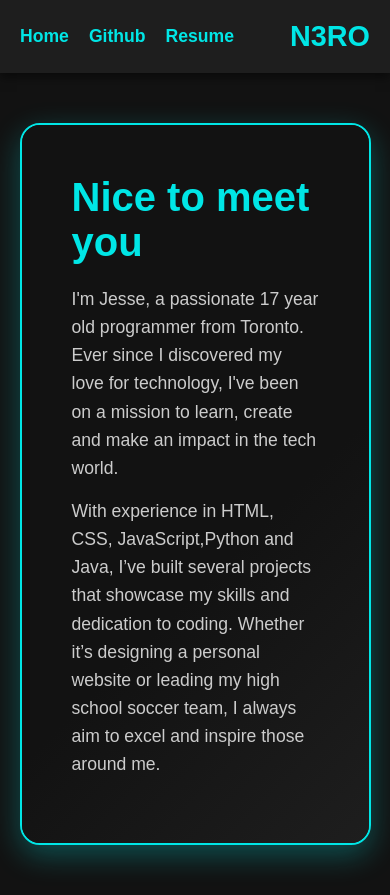
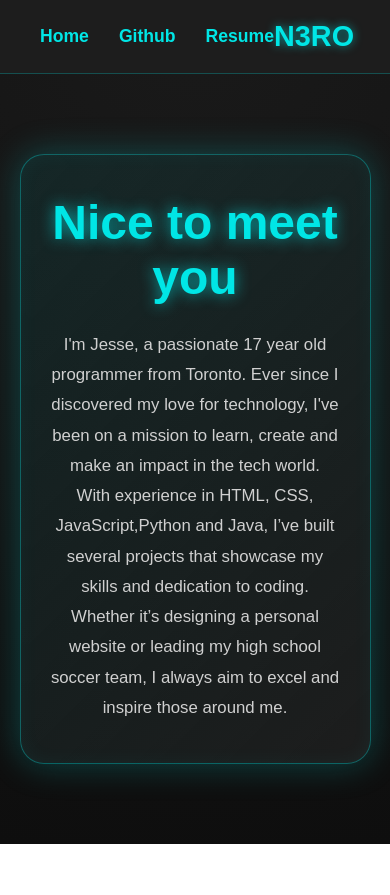
Before and after one commit to N3RO99/Portfolio, a plain HTML site: page About.html in a window 390 px wide. After the commit the page ends 844 px from the top, so only its background shows below. Drawn offline with Linux system fonts and the light colour scheme.

Commit message:
changed entire css

```diff
--- a/About.css
+++ b/About.css
@@ -5,89 +5,111 @@
 }
 
 body {
-    font-family: 'Orbitron', sans-serif; /* Futuristic font */
-    background-color: #121212; /* Dark background */
-    color: #ffffff; /* Light text for contrast */
+  font-family: 'Orbitron', sans-serif;
+  background: radial-gradient(circle at top, #1a1a1a, #0e0e0e);
+  color: #ffffff;
   display: flex;
   flex-direction: column;
   align-items: center;
 }
 
+/* ===== NAVBAR ===== */
 .navbar {
   width: 100%;
-    padding: 20px;
-    background-color: #1e1e1e;
+  padding: 20px 40px;
+  background: rgba(30, 30, 30, 0.9);
+  backdrop-filter: blur(10px);
   display: flex;
   justify-content: space-between;
   align-items: center;
-    box-shadow: 0px 4px 10px rgba(0, 0, 0, 0.5);
+  border-bottom: 1px solid rgba(0, 230, 230, 0.25);
 }
 
 .navbar nav ul {
   list-style: none;
   display: flex;
-    gap: 20px;
+  gap: 30px;
 }
 
 .navbar nav ul li a {
   text-decoration: none;
-    color: #00e6e6; /* Neon color for links */
-    font-weight: bold;
+  color: #00e6e6;
+  font-weight: 600;
   font-size: 1.1rem;
-    transition: color 0.3s ease;
+  position: relative;
 }
 
-  .navbar nav ul li a:hover {
-    color: #ff00cc; /* Hover neon color */
+.navbar nav ul li a::after {
+  content: "";
+  position: absolute;
+  width: 0%;
+  height: 2px;
+  bottom: -6px;
+  left: 0;
+  background: #00e6e6;
+  transition: width 0.3s ease;
+}
+
+.navbar nav ul li a:hover::after {
+  width: 100%;
 }
 
 .brand {
   font-size: 1.8rem;
   font-weight: bold;
   color: #00e6e6;
+  text-shadow: 0 0 10px rgba(0, 230, 230, 0.6);
 }
 
+/* ===== ABOUT SECTION ===== */
 .about-section {
-    display: flex;
-    flex-direction: row;
-    align-items: center;
-    justify-content: center;
   width: 90%;
   max-width: 1100px;
-    margin: 50px 0;
-    background-color: #1e1e1e;
-    border: 2px solid #00e6e6; /* Neon border */
-    border-radius: 20px;
+  margin: 80px 0;
+  padding: 0;
+  display: flex;
+  border-radius: 24px;
+
+  background: linear-gradient(
+    135deg,
+    rgba(0, 230, 230, 0.08),
+    rgba(30, 30, 30, 0.95)
+  );
+
+  border: 1px solid rgba(0, 230, 230, 0.35);
+  box-shadow:
+    0 0 35px rgba(0, 230, 230, 0.25),
+    inset 0 0 20px rgba(0, 230, 230, 0.05);
+
   overflow: hidden;
-    box-shadow: 0px 10px 30px rgba(0, 230, 230, 0.3);
 }
 
+/* LEFT SIDE (TEXT) */
 .about-text {
-    width: 50%;
-    padding: 50px;
-    background: linear-gradient(135deg, #121212 60%, #1e1e1e);
+  width: 55%;
+  padding: 60px;
   display: flex;
   flex-direction: column;
   justify-content: center;
-    border-right: 2px solid #00e6e6; /* Border divider */
 }
 
 .about-text h2 {
-    font-size: 2.5rem;
-    color: #00e6e6; /* Neon heading */
-    margin-bottom: 20px;
+  font-size: 3rem;
+  color: #00e6e6;
+  margin-bottom: 25px;
+  text-shadow: 0 0 15px rgba(0, 230, 230, 0.7);
 }
 
 .about-text p {
-    font-size: 1.1rem;
-    line-height: 1.6;
-    margin-bottom: 15px;
-    color: #cccccc;
+  font-size: 1.05rem;
+  line-height: 1.8;
+  color: #d0d0d0;
+  max-width: 520px;
 }
 
+/* RIGHT SIDE (IMAGE / VISUAL) */
 .about-image {
-    width: 50%;
-    overflow: hidden;
+  width: 45%;
   display: flex;
   justify-content: center;
   align-items: center;
@@ -95,25 +117,40 @@
 }
 
 .about-image img {
-    width: 80%;
-    height: auto;
-    border-radius: 15px;
-    transition: transform 0.5s ease, filter 0.5s ease;
-    filter: grayscale(20%);
+  width: 75%;
+  border-radius: 20px;
+  filter: grayscale(30%) brightness(90%);
+  transition: transform 0.6s ease, filter 0.6s ease;
+  box-shadow: 0 0 25px rgba(0, 230, 230, 0.25);
 }
 
 .about-image img:hover {
-    transform: scale(1.05);
-    filter: grayscale(0%) brightness(120%);
+  transform: scale(1.06);
+  filter: grayscale(0%) brightness(115%);
 }
 
+/* ===== MOBILE ===== */
 @media (max-width: 768px) {
   .about-section {
     flex-direction: column;
   }
 
-    .about-text, .about-image {
+  .about-text,
+  .about-image {
     width: 100%;
-      border-right: none;
+    text-align: center;
+  }
+
+  .about-text {
+    padding: 40px 30px;
+  }
+
+  .about-text p {
+    max-width: 100%;
+  }
+
+  .about-image img {
+    width: 65%;
+    margin: 30px 0;
   }
 }
```
Lines whose indentation alone changed are shown as unchanged.
